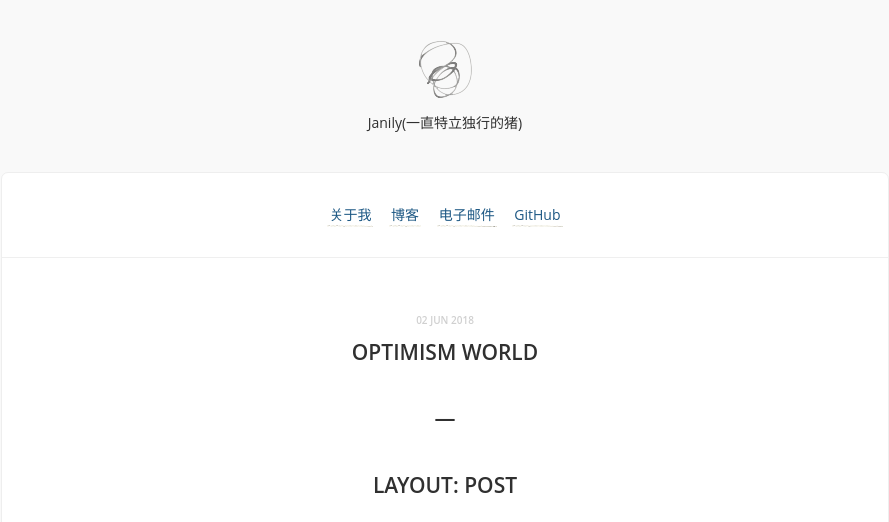
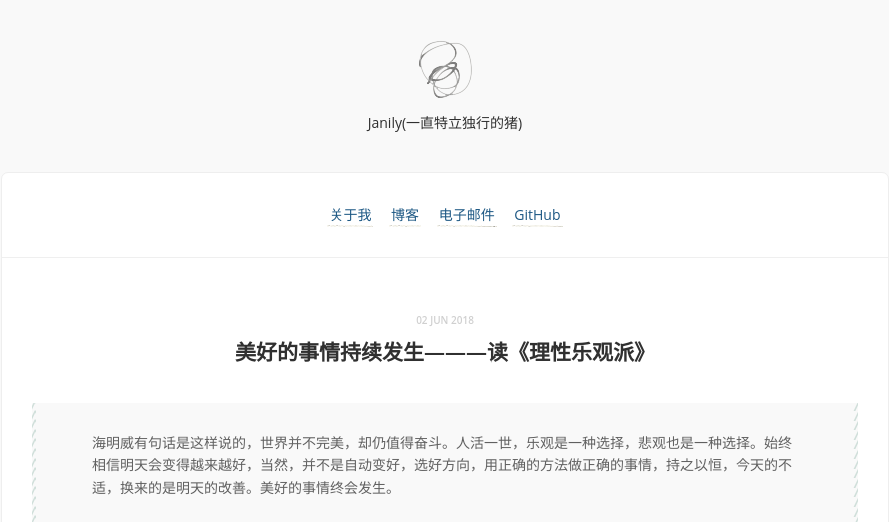
Before and after one commit to janily/janily.github.io, a Jekyll site: the page built from _posts/2018-06-02-optimism-world.md, in a window 1280 px wide and 1400 px high. Shown: the top 522 px of the window, without its empty margins (195-1084 px from the left). Built offline with Jekyll 4.4.1, drawn with Linux system fonts in a browser that asks for light colours; nearby versions of some CDN libraries; some web fonts are replaced; our own code applies the rules of GitHub Pages for plain Markdown files; comment, search, counter and statistics services are not loaded; a style sheet for code colours, icons or effects is not loaded; some of the changed text lies outside the part shown; grey boxes are pictures that could not be loaded.

Commit message:
update post

```diff
--- a/_posts/2018-06-02-optimism-world.md
+++ b/_posts/2018-06-02-optimism-world.md
@@ -1,15 +1,15 @@
-# ---
-# layout: post
-# title: 美好的事情持续发生———读《理性乐观派》
-# categories:
-# - Life
-# tags:
-# - 经济
-# - 思维
-# - 心理
-# - 读书
+---
+layout: post
+title: 美好的事情持续发生———读《理性乐观派》
+categories:
+- Life
+tags:
+- 经济
+- 思维
+- 心理
+- 读书
 
-# ---
+---
 
 > 海明威有句话是这样说的，世界并不完美，却仍值得奋斗。人活一世，乐观是一种选择，悲观也是一种选择。始终相信明天会变得越来越好，当然，并不是自动变好，选好方向，用正确的方法做正确的事情，持之以恒，今天的不适，换来的是明天的改善。美好的事情终会发生。
 
```
